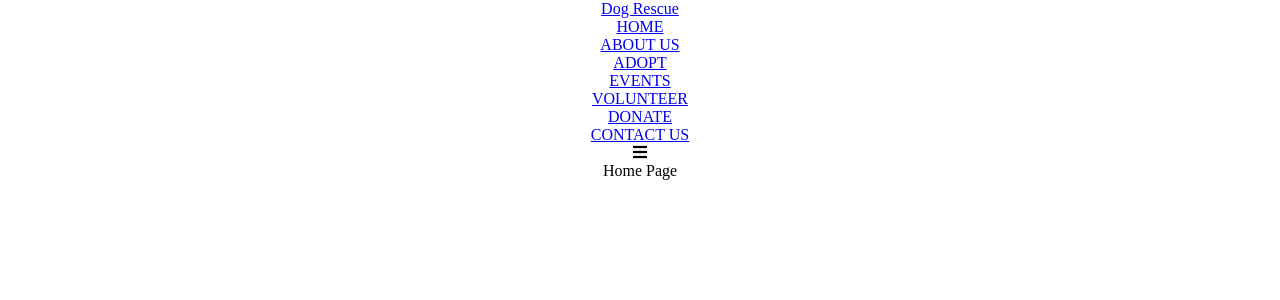
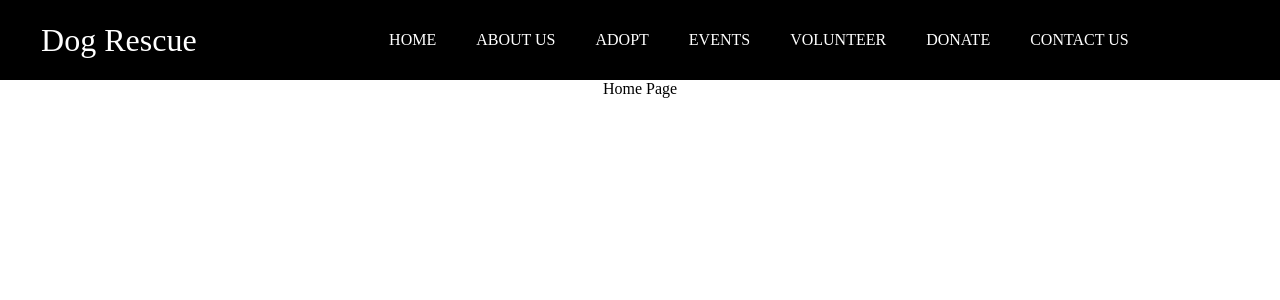
Before and after one commit to danlaratta/Dog-Rescue-Site, a React (Create React App) app: page / in a window 1280 px wide. Shown: the top 300 px of the page. Built offline with nearby package versions, Linux system fonts and the light colour scheme.

Commit message:
wrapped up navbar

```diff
--- a/src/components/Navbar.js
+++ b/src/components/Navbar.js
@@ -1,5 +1,6 @@
 import React, { useState } from 'react'
 import { Link } from 'react-router-dom'
+import '../styles/Navbar.css'
 
 const Navbar = () => {
 
@@ -17,7 +18,7 @@ const Navbar = () => {
         <nav className="navbar">
             <Link to='/' className="logo"> Dog Rescue </Link>
 
-            <ul>
+            <ul className={mobileNav ? 'nav-mobile' : 'nav-menu'}>
                 <li className="nav-items">
                     <Link to='/' className="nav-links" onClick={handleCloseMobileNav}> HOME </Link>
                 </li>
--- a/src/styles/Navbar.css
+++ b/src/styles/Navbar.css
@@ -1,3 +1,8 @@
+
+:root{
+    --blue: #102da6;
+    --gold: #FFD700;
+}
 
 .navbar{
     display: flex;
@@ -6,3 +11,77 @@
     height: 5em;
     background-color: #000;
 }
+
+.logo{
+    color: #fff;
+    font-size: 2rem;
+    text-decoration: none;
+}
+
+.nav-menu{
+    display: flex;
+    justify-content: center;
+    align-items: center;
+    width: 75%;
+    list-style: none;
+}
+
+.nav-mobile{
+    display: none;
+}
+
+.nav-items{
+    font-size: 1rem;
+    padding: 0.63em 1.25em;
+}
+
+.nav-links{
+    color: #fff;
+    text-decoration: none;
+}
+
+.nav-links:hover{
+    color: var(--gold)
+}
+
+.mobile-icon{
+    display: none;
+}
+
+
+
+@media screen and (max-width: 780px) {
+
+    .nav-menu{
+        display: none;
+    }
+
+    .nav-mobile{
+        display: block;
+        position: absolute;
+        list-style: none;
+        color: #fff;
+        top: 5em;
+        left: 0;
+        transition: all 0.5s ease-out;
+        width: 100%;
+        background-color: rgba(0, 0, 0, 0.9);
+    }
+
+    .nav-items{
+        text-align: center;
+        padding: 1.7em;
+        width: 100%;
+        transition: all 0.5s ease;
+    }
+
+    .mobile-icon{
+        display: block;
+        color: #fff;
+        position: absolute;
+        top: .8em;
+        right: 1.6em;
+        font-size: 2em;
+    }
+
+}
```
